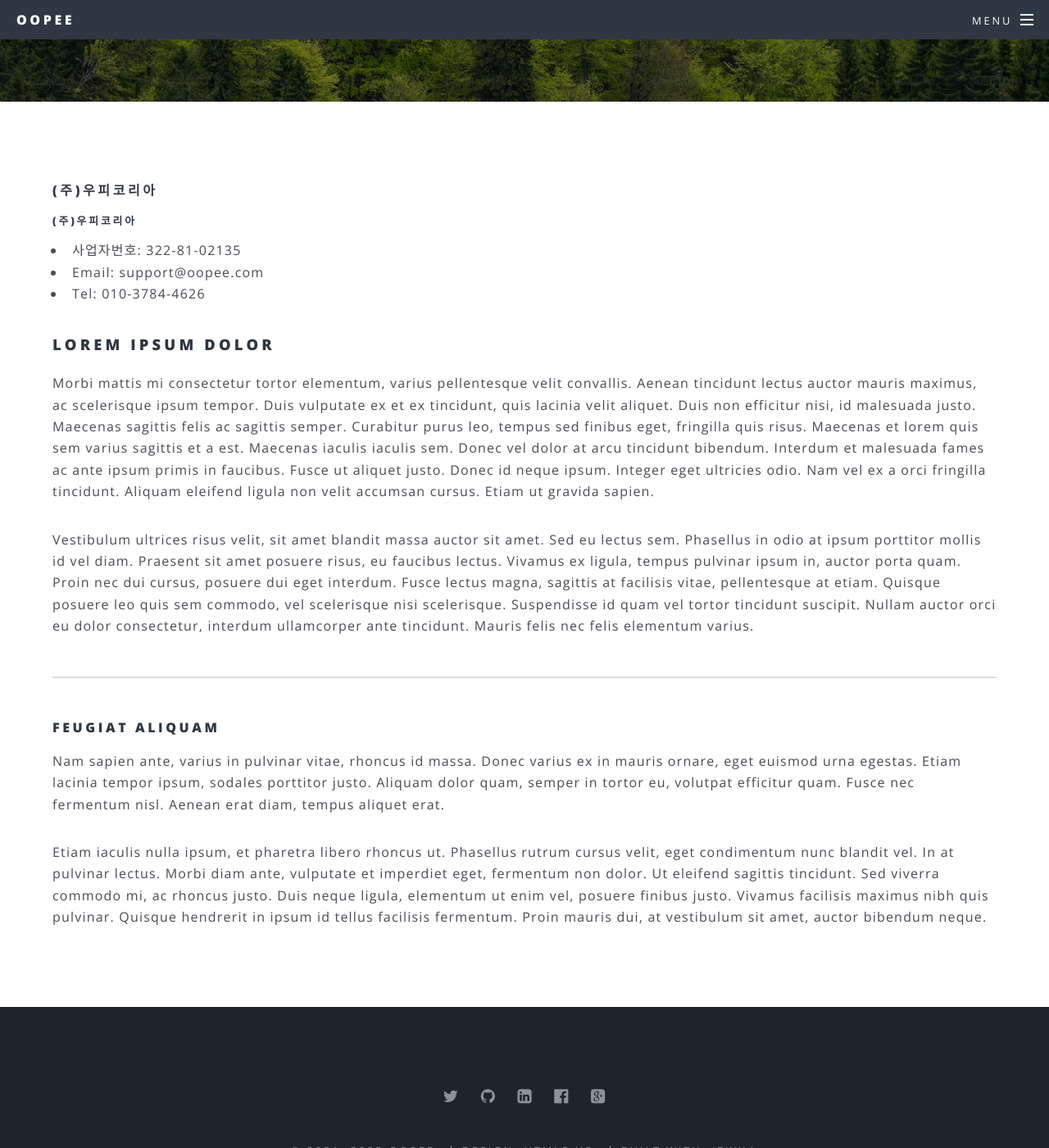
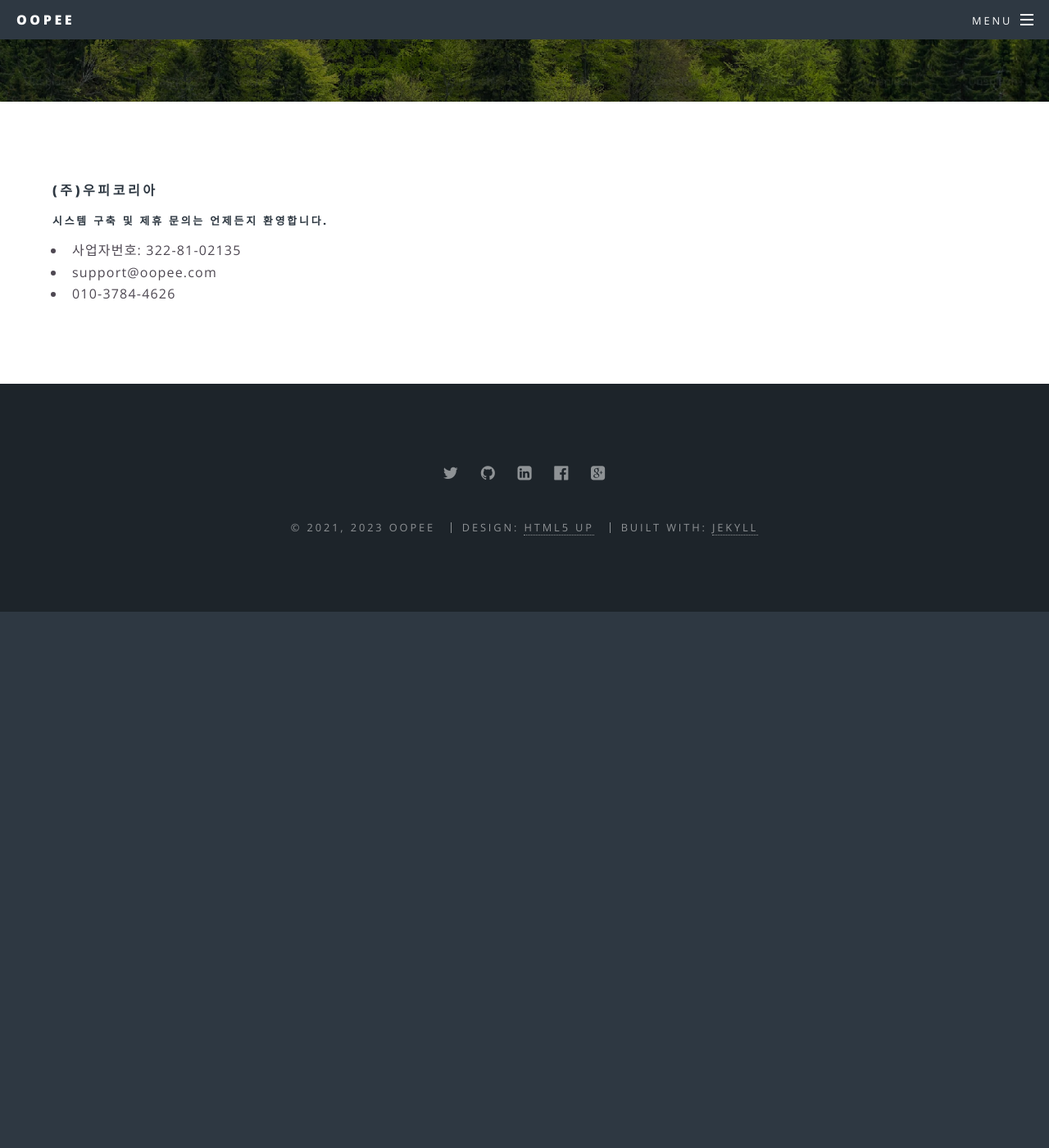
Before and after one commit to inansung/www.oopee.com, a Jekyll site: the page built from supports.html, in a window 1280 px wide and 1400 px high, scrolled down 269 px. Shown: the whole window at 82% size. Built offline with Jekyll 4.4.1, drawn with Linux system fonts in a browser that asks for light colours; after the commit the page ends 1015 px from its top, so only the background shows below that.

Commit message:
2023.10.05+3

```diff
--- a/supports.html
+++ b/supports.html
@@ -5,19 +5,11 @@ title: 고객지원
 <h4>(주)우피코리아</h4>
 <div class="row">
 	<div class="6u 12u$(medium)">
-		<h5>(주)우피코리아</h5>
+		<h5>시스템 구축 및 제휴 문의는 언제든지 환영합니다.</h5>
 		<ul>
 			<li>사업자번호: 322-81-02135</li>
-			<li><a href="#" class="icon email">Email: support@oopee.com</a></li>
-			<li><a href="#" class="icon tel">Tel: 010-3784-4626</a></li>
+			<li><a href="mailto:support@oopee.com" class="icon email">support@oopee.com</a></li>
+			<li><a href="tel:010-3784-4626" class="icon tel">010-3784-4626</a></li>
 		</ul>
 	</div>
 </div>
-
-	<h3>Lorem ipsum dolor</h3>
-	<p>Morbi mattis mi consectetur tortor elementum, varius pellentesque velit convallis. Aenean tincidunt lectus auctor mauris maximus, ac scelerisque ipsum tempor. Duis vulputate ex et ex tincidunt, quis lacinia velit aliquet. Duis non efficitur nisi, id malesuada justo. Maecenas sagittis felis ac sagittis semper. Curabitur purus leo, tempus sed finibus eget, fringilla quis risus. Maecenas et lorem quis sem varius sagittis et a est. Maecenas iaculis iaculis sem. Donec vel dolor at arcu tincidunt bibendum. Interdum et malesuada fames ac ante ipsum primis in faucibus. Fusce ut aliquet justo. Donec id neque ipsum. Integer eget ultricies odio. Nam vel ex a orci fringilla tincidunt. Aliquam eleifend ligula non velit accumsan cursus. Etiam ut gravida sapien.</p>
-	<p>Vestibulum ultrices risus velit, sit amet blandit massa auctor sit amet. Sed eu lectus sem. Phasellus in odio at ipsum porttitor mollis id vel diam. Praesent sit amet posuere risus, eu faucibus lectus. Vivamus ex ligula, tempus pulvinar ipsum in, auctor porta quam. Proin nec dui cursus, posuere dui eget interdum. Fusce lectus magna, sagittis at facilisis vitae, pellentesque at etiam. Quisque posuere leo quis sem commodo, vel scelerisque nisi scelerisque. Suspendisse id quam vel tortor tincidunt suscipit. Nullam auctor orci eu dolor consectetur, interdum ullamcorper ante tincidunt. Mauris felis nec felis elementum varius.</p>
-	<hr />
-	<h4>Feugiat aliquam</h4>
-	<p>Nam sapien ante, varius in pulvinar vitae, rhoncus id massa. Donec varius ex in mauris ornare, eget euismod urna egestas. Etiam lacinia tempor ipsum, sodales porttitor justo. Aliquam dolor quam, semper in tortor eu, volutpat efficitur quam. Fusce nec fermentum nisl. Aenean erat diam, tempus aliquet erat.</p>
-	<p>Etiam iaculis nulla ipsum, et pharetra libero rhoncus ut. Phasellus rutrum cursus velit, eget condimentum nunc blandit vel. In at pulvinar lectus. Morbi diam ante, vulputate et imperdiet eget, fermentum non dolor. Ut eleifend sagittis tincidunt. Sed viverra commodo mi, ac rhoncus justo. Duis neque ligula, elementum ut enim vel, posuere finibus justo. Vivamus facilisis maximus nibh quis pulvinar. Quisque hendrerit in ipsum id tellus facilisis fermentum. Proin mauris dui, at vestibulum sit amet, auctor bibendum neque.</p>
```
